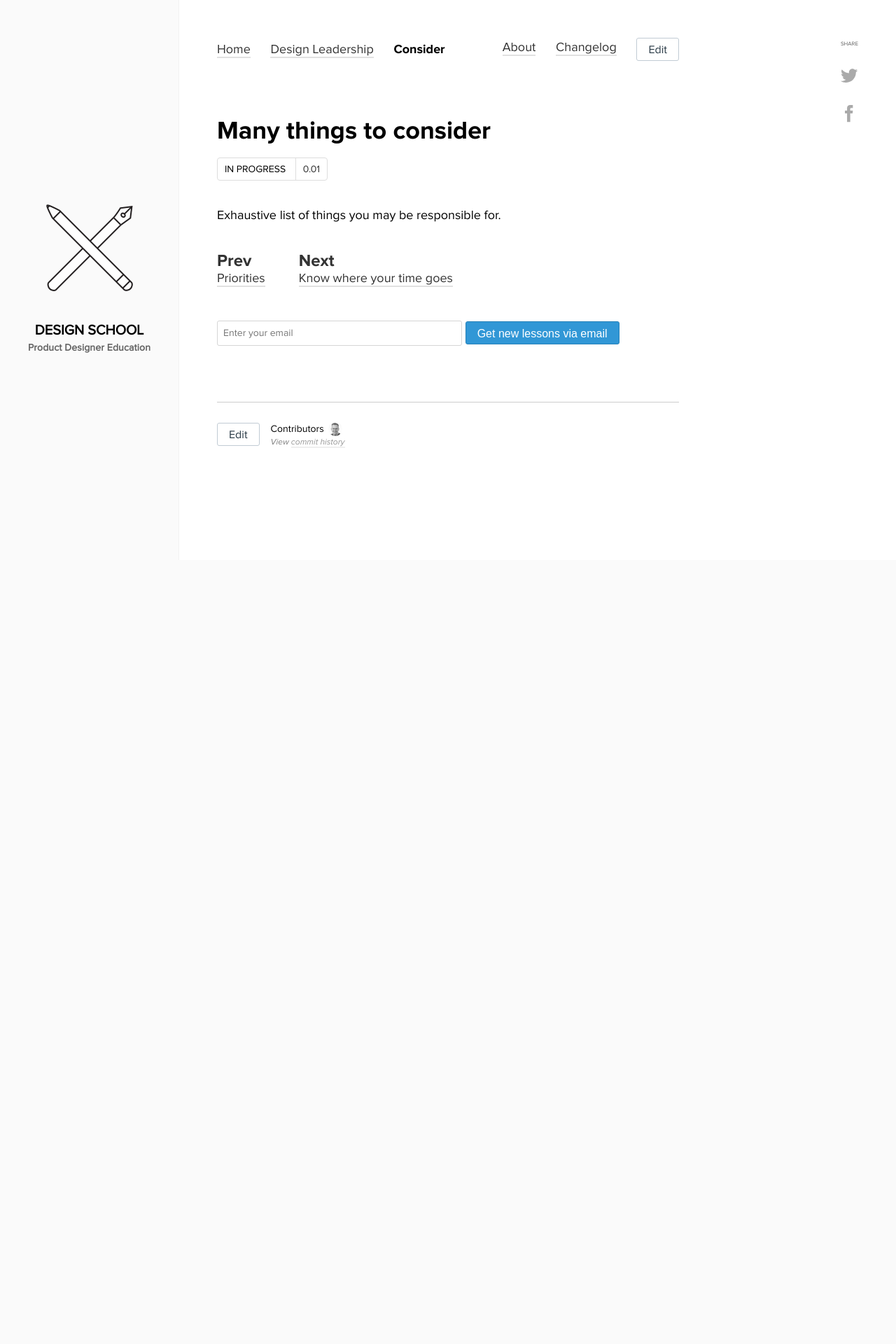
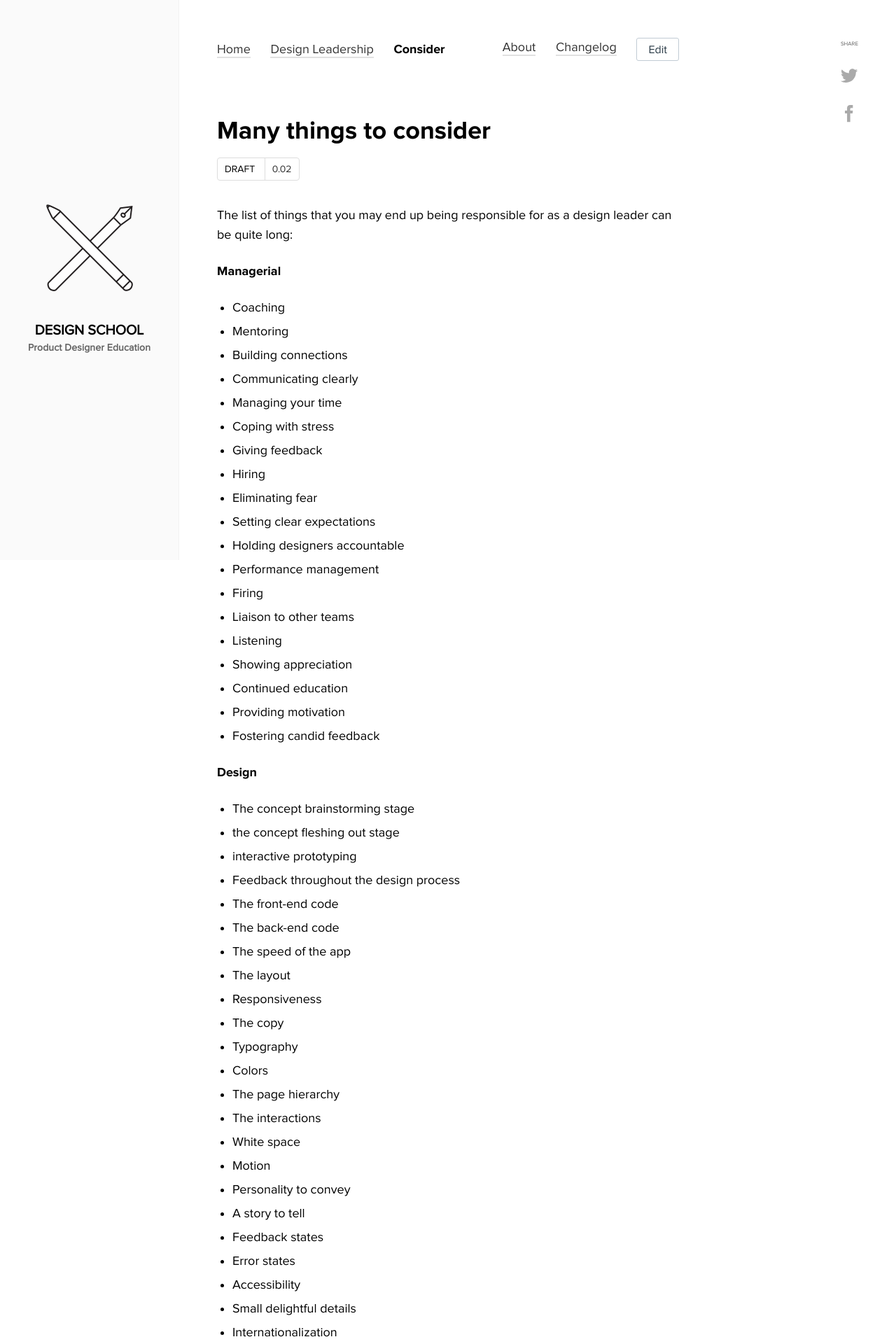
Before and after one commit to davemart-in/designschool, a PHP site: page /leadership/consider/ in a window 1280 px wide. Shown: the top 1920 px of the page at 70% size. Before the commit the page ends 638 px from the top, so only its background shows below. Run offline with PHP 8.4, Linux system fonts and the light colour scheme.

Commit message:
Added things to consider lesson draft

```diff
--- a/data/courses.php
+++ b/data/courses.php
@@ -129,9 +129,9 @@ $data["leadership"] = [
 	"consider"=>[
 		"href"=>"/consider/",
 		"section"=>"time management",
-		"status"=>"progress",
+		"status"=>"draft",
 		"title"=>"Many things to consider",
-		"version"=>"0.01"
+		"version"=>"0.02"
 	],
 	"time"=>[
 		"href"=>"/time/",
--- a/ds.css
+++ b/ds.css
@@ -93,8 +93,8 @@ small {
 strong {
 	font-family: 'proxima_novabold', sans-serif;
 }
-ul {
-	margin-left: 22px;
+ul, ol {
+	margin: 0 0 24px 22px;
 }
 /* ------------------------------------- */
 /* CHANGELOG */
--- a/leadership/consider/index.php
+++ b/leadership/consider/index.php
@@ -28,7 +28,78 @@
 				include $_SERVER['DOCUMENT_ROOT'] . '/_progress.php';
 				?>
 			</hgroup>
-			<p>Exhaustive list of things you may be responsible for.</p>
+			<p>The list of things that you may end up being responsible for as a design leader can be quite long:</p>
+			<p><strong>Managerial</strong></p>
+			<ul>
+				<li>Coaching</li>
+				<li>Mentoring</li>
+				<li>Building connections</li>
+				<li>Communicating clearly</li>
+				<li>Managing your time</li>
+				<li>Coping with stress</li>
+				<li>Giving feedback</li>
+				<li>Hiring</li>
+				<li>Eliminating fear</li>
+				<li>Setting clear expectations</li>
+				<li>Holding designers accountable</li>
+				<li>Performance management</li>
+				<li>Firing</li>
+				<li>Liaison to other teams</li>
+				<li>Listening</li>
+				<li>Showing appreciation</li>
+				<li>Continued education</li>
+				<li>Providing motivation</li>
+				<li>Fostering candid feedback</li>
+			</ul>
+			<p><strong>Design</strong></p>
+			<ul>
+				<li>The concept brainstorming stage</li>
+				<li>the concept fleshing out stage</li>
+				<li>interactive prototyping</li>
+				<li>Feedback throughout the design process</li>
+				<li>The front-end code</li>
+				<li>The back-end code</li>
+				<li>The speed of the app</li>
+				<li>The layout</li>
+				<li>Responsiveness</li>
+				<li>The copy</li>
+				<li>Typography</li>
+				<li>Colors</li>
+				<li>The page hierarchy</li>
+				<li>The interactions</li>
+				<li>White space</li>
+				<li>Motion</li>
+				<li>Personality to convey</li>
+				<li>A story to tell</li>
+				<li>Feedback states</li>
+				<li>Error states</li>
+				<li>Accessibility</li>
+				<li>Small delightful details</li>
+				<li>Internationalization</li>
+				<li>Retina considerations</li>
+				<li>Considerations for decisions vs. options</li>
+				<li>Browser testing</li>
+				<li>Device testing</li>
+				<li>The brand to consider</li>
+			</ul>
+			<p><strong>Product management</strong></p>
+			<p>Depending on the size of your company, your design team may end up being responsible for product/project management as well, which may include:</p>
+			<ul>
+				<li>Understanding who’s using your product</li>
+				<li>Understanding what users are trying to do.</li>
+				<li>Understanding what scenarios the UI will handle</li>
+				<li>Understanding the market</li>
+				<li>Understanding competitors</li>
+				<li>Understanding the business impact of a feature</li>
+				<li>Regularly communicating updates to other teams</li>
+				<li>Tracking the progress of a feature</li>
+				<li>Remove distractions for engineers and designers</li>
+				<li>Narrate a compelling story around a feature</li>
+				<li>Act as a facilitator to resolve concerns internally</li>
+				<li>Writing briefs that are easy to understand and keeping them up-to-date</li>
+				<li>Managing timelines and scope for a project</li>
+			</ul>
+			<p>There is a heck of a lot there to consider. But don't let these lists overwhelm you. Keep in mind that you don't have to acquire all of this knowledge over night. Start off by getting good at a few things and then expand the scope of impact from there.</p>
 		</article>
 		<?php
 		include $_SERVER['DOCUMENT_ROOT'] . '/_nextprev.php';
--- a/leadership/priorities/index.php
+++ b/leadership/priorities/index.php
@@ -28,11 +28,11 @@
 				include $_SERVER['DOCUMENT_ROOT'] . '/_progress.php';
 				?>
 			</hgroup>
-			<p>I've found that on eof the keys to building psychological saftey and a healthy work environment is to explicitly communicate your high level order of operations.</p>
+			<p>I've found that one of the keys to building psychological saftey and a healthy work environment is to explicitly communicate your high level order of operations.</p>
 			<p>Over time, I've settled on the following list of priorities</p>
 			<p>Principles, People, Product, and then Profits, always in that order.</p>
 			<p>Some of this will require collaboration with other leaders outside of your design organization. That's fine. Creating clarity for the folks who report to you around these four areas is going to be a perennial journey. There's no final destination. There will always be room for improvement.</p>
-			<p>Let's drill into each one of these. The following are some questions that you might ask to assess how you're doing within each areas:</p>
+			<p>Let's drill into each one of these. The following are some questions that you might ask to assess how you're doing within each of these areas:</p>
 			<p><strong>Principles</strong></p>
 			<p>Do we have an inspiring creed, a strong mission, and a motivating vision?</p>
 			<p><strong>People</strong></p>
@@ -44,7 +44,7 @@
 			<p>Are we helping customer see the ROI that they get from our products? Is our business profitable? Are conversion rates naturally increasing? Are we seeing a natural decrease in churn? Are we seeing an increase in word of mouth referrals? Is our pricing structure logical and easy to choose from?</p>
 			<p><strong>Getting things out of order</strong></p>
 			<p>It's natural at times to want to jump straight to Profits. Historically, that's the way most businesses have operated. In the age of social media, this is a dying strategy. </p>
-			<p>It's been my observation that any time a company does that it's shortsided. Positive short-term gains accomplished by aggressively optimizing for growth almost always have negative long-term effects which are harder to measure. WHereas, if you focus on principles, people, and product first, growth and profits tend to come much easier in my experience.</p>
+			<p>Jumping straight to profits is often shortsided. Positive short-term gains accomplished by aggressively optimizing for growth almost always have negative long-term effects which are harder to measure. Whereas, if you focus on principles, people, and product first, growth and profits tend to come organically in my experience.</p>
 		</article>
 		<?php
 		include $_SERVER['DOCUMENT_ROOT'] . '/_nextprev.php';
```
Also changed, not shown: changelog/index.php (+9 -0 lines).
